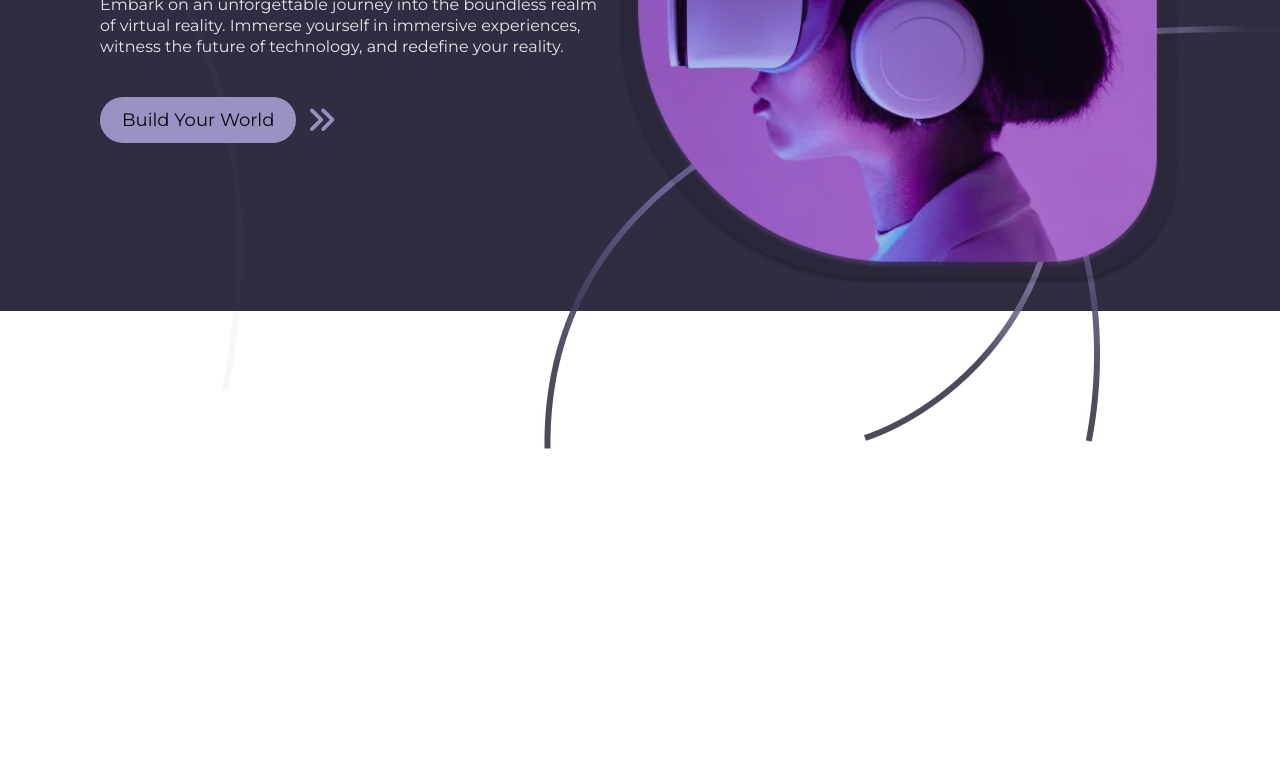
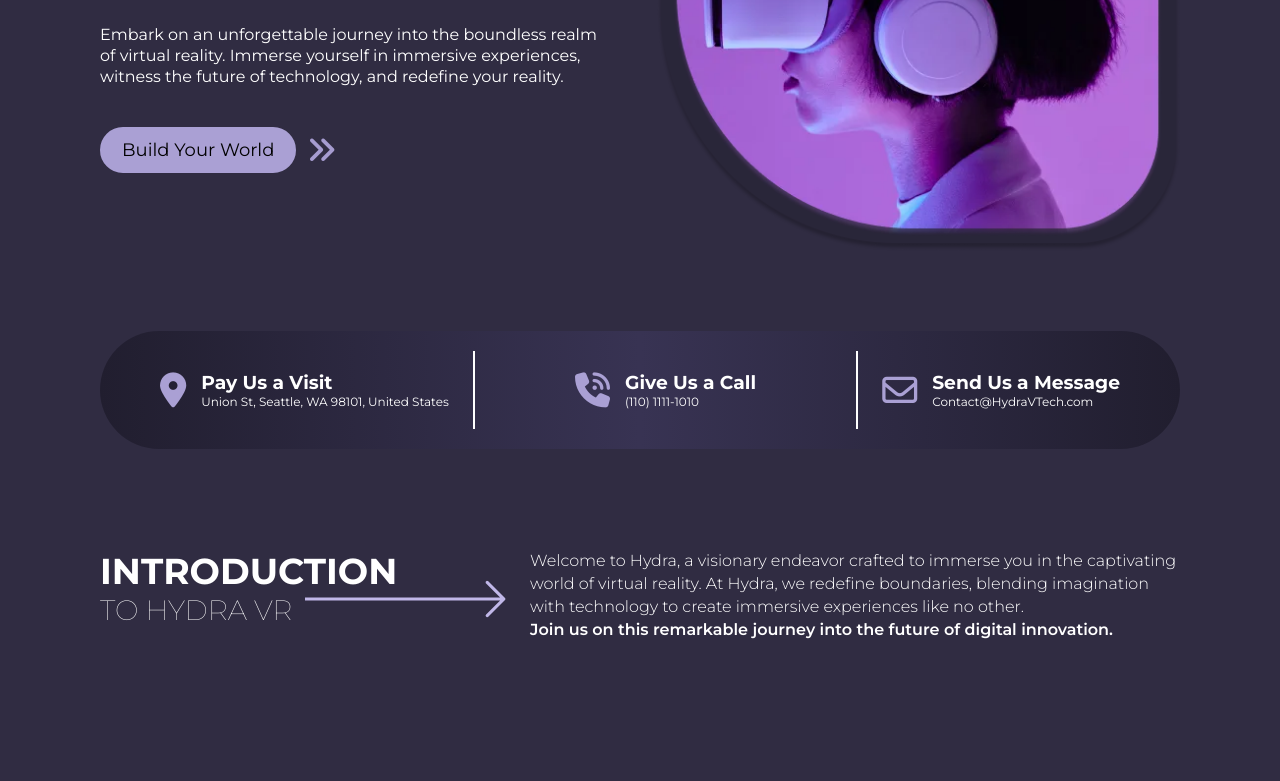
Before and after one commit to Nirmal-Gusain/HYDRA---VR, a plain HTML site: page Index.html in a window 1280 px wide. Shown: the part 404-1185 px from the top of the page. Before the commit the page ends 853 px from the top, so only its background shows below. Drawn offline with nearby package versions, Linux system fonts and the light colour scheme.

Commit message:
Changes in Home Page

```diff
--- a/Index.html
+++ b/Index.html
@@ -7,7 +7,7 @@
     <title>HYDRA - VR</title>
     <link rel="stylesheet" href="style.css">
     <!-- font awesome link -->
-    <link rel="stylesheet" href="https://cdnjs.cloudflare.com/ajax/libs/font-awesome/6.7.2/css/all.min.css"/>
+    <link rel="stylesheet" href="https://cdnjs.cloudflare.com/ajax/libs/font-awesome/6.7.2/css/all.min.css" />
 </head>
 
 <body>
@@ -15,13 +15,12 @@
         <section class="main-section">
             <nav>
                 <img src="https://cdn.prod.website-files.com/631e03c37a1cf669fef4c91a/64fff5711f2ff81077656fa1_Group%201.svg"
-                class="logo"
-                    alt="">
+                    class="logo" alt="">
                 <ul>
-                    <li><a href="#">About</a></li>
-                    <li><a href="#">Services</a></li>
-                    <li><a href="#">Technologies</a></li>
-                    <li><a href="#">How To</a></li>
+                    <li><a href="#about-section">About</a></li>
+                    <li><a href="#service-section">Services</a></li>
+                    <li><a href="#technoloy-section">Technologies</a></li>
+                    <li><a href="#how-to-section">How To</a></li>
 
                 </ul>
                 <div class="nav-buttons">
@@ -34,7 +33,8 @@
             <div class="hero">
                 <div class="hero-left">
                     <h2><span>Dive</span> Into The Depths Of <span>Virtual Reality</span></h2>
-                    <p>Embark on an unforgettable journey into the boundless realm of virtual reality. Immerse yourself in immersive experiences, witness the future of technology, and redefine your reality.</p>
+                    <p>Embark on an unforgettable journey into the boundless realm of virtual reality. Immerse yourself
+                        in immersive experiences, witness the future of technology, and redefine your reality.</p>
                     <div class="button-container">
                         <button class="hero-button">
                             Build Your World
@@ -43,21 +43,55 @@
                     </div>
 
                 </div>
-                <div class="hero-right">
-                    <img src="./Assets/heroImg.webp" class="heroImg" alt="">
-                    <img src="./Assets/Vector 1.png" class="vector1 vector" alt="">
-                    <img src="./Assets/Vector 2.png" class="vector2 vector" alt="">
-                    <img src="./Assets/Vector 3.png" class="vector3 vector" alt="">
-                    <img src="./Assets/Vector 4.png" class="vector4 vector" alt="">
+                <img src="./Assets/heroImg.webp" class="heroImg" alt="">
+            </div>
+            <div class="hero-contact">
+                <div class="contact">
+                    <i class="fa-solid fa-location-dot"></i>
+                    <div>
+                        <h3>Pay Us a Visit</h3>
+                        <p>Union St, Seattle, WA 98101, United States</p>
+                    </div>
+                </div>
+                <div class="center-contact contact">
+                    <i class="fa-solid fa-phone-volume"></i>
+                    <div>
+                        <h3>Give Us a Call</h3>
+                        <p>(110) 1111-1010</p>
+
+                    </div>
+                </div>
+                <div class="contact">
+                    <i class="fa-regular fa-envelope"></i>
+                    <div>
+                        <h3>Send Us a Message</h3>
+                        <p>Contact@HydraVTech.com</p>
+                    </div>
                 </div>
             </div>
 
         </section>
+        <section id="about-section">
+            <div class="top-about">
+                <h2><span>INTRODUCTION</span> TO HYDRA VR</h2>
+                <img src="./Assets/Component 1.png" class="about-arrow" alt="">
+                <p>Welcome to Hydra, a visionary endeavor crafted to immerse you in the captivating world of virtual reality. At Hydra, we redefine boundaries, blending imagination with technology to create immersive experiences like no other.
+                    <br>
+                    <span>
+                        Join us on this remarkable journey into the future of digital innovation.
+                    </span> </p>
+            </div>
+            <div>
+
+            </div>
+        </section>
 
     </div>
 
-    <script src="https://cdnjs.cloudflare.com/ajax/libs/gsap/3.12.5/gsap.min.js" integrity="sha512-7eHRwcbYkK4d9g/6tD/mhkf++eoTHwpNM9woBxtPUBWm67zeAfFC+HrdoE2GanKeocly/VxeLvIqwvCdk7qScg==" crossorigin="anonymous" referrerpolicy="no-referrer"></script>
-    <script src="script.js"></script>
+    <script src="https://cdnjs.cloudflare.com/ajax/libs/gsap/3.12.5/gsap.min.js"
+        integrity="sha512-7eHRwcbYkK4d9g/6tD/mhkf++eoTHwpNM9woBxtPUBWm67zeAfFC+HrdoE2GanKeocly/VxeLvIqwvCdk7qScg=="
+        crossorigin="anonymous" referrerpolicy="no-referrer"></script>
+    <!-- <script src="script.js"></script> -->
 </body>
 
 </html>
--- a/style.css
+++ b/style.css
@@ -4,10 +4,10 @@
   padding: 0;
   box-sizing: border-box;
   font-family: "Montserrat";
+  scroll-behavior: smooth;
 }
 
 .container {
-  width:100% ;
   background-color: #302c42;
   padding: 40px 100px;
   position: relative;
@@ -77,7 +77,7 @@ nav img {
   display: flex;
   align-items: center;
   justify-content: space-between;
-  padding: 8rem 0;
+  padding: 5rem 0;
 }
 .hero-left {
   width: 500px;
@@ -85,17 +85,18 @@ nav img {
   flex-direction: column;
   gap: 40px;
 }
-h2 {
+.hero-left>h2 {
   font-size: 45px;
   color: white;
   font-weight: 700;
 }
-h2 > span {
+.hero-left>h2  > span {
   color: #a69cd0;
 }
 .hero-left p {
   color: white;
   line-height: 21px;
+
 }
 .hero-button {
   border: 2px solid #aaa0d4;
@@ -126,34 +127,66 @@ h2 > span {
   color: #a69cd0;
 }
 .heroImg{
-    height: 490px;
-    /* width: 490px; */
-    position: absolute;
-    top: 200px;
-    right: 100px;
-    z-index: 9;
+    height: 455px;
 }
-.vector1{
-    position: absolute;
-    right: 0;
-    top: 170px;
-    z-index: 1;
+
+.hero-contact{
+  padding: 20px 60px;
+  border-radius: 90px;
+  background-image: linear-gradient(to right ,#211E2F,#383353,#211E2F);
+  display: flex;
+  align-items: center;
+  justify-content: space-between;
+  color: white;
 }
-.vector2{
-    position: absolute;
-    right: 180px;
-    top: 0px;
-    z-index: 1;
+.hero-contact p{
+  font-size: 12px;
 }
-.vector3{
-    position: absolute;
-    right: 0;
-    top: 430px;
-    z-index: 1;
+.center-contact{
+  border-left:2px solid white ;
+  border-right:2px solid white ;
+  padding: 20px 100px;
 }
-.vector4{
-    position: absolute;
-    left: 0;
-    top: 230px;
-    z-index: 1;
+.contact{
+  display: flex;
+  align-items: center;
+  gap: 15px;
+
 }
+.fa-envelope,.fa-location-dot,.fa-phone-volume{
+  font-size: 35px;
+  color: #aaa0d4;
+}
+
+/* about section */
+#about-section{
+  padding: 100px 0;
+  position: relative;
+}
+
+.top-about{
+  display: flex;
+  justify-content: space-between;
+  color: white;
+}
+.top-about h2{
+  font-size: 28px;
+  width: 300px;
+  font-weight: 100;
+}
+.top-about h2 span{
+  font-weight: 700;
+  font-size: 36px;
+}
+.top-about p{
+  width: 650px;
+  font-weight: 300;
+  line-height: 23px;
+}
+.top-about p span{
+  font-weight: 600;
+}
+.about-arrow{
+  position: absolute;
+  left: 205px;
+}
```
Also changed, not shown: Assets/Component 1.png (added).
